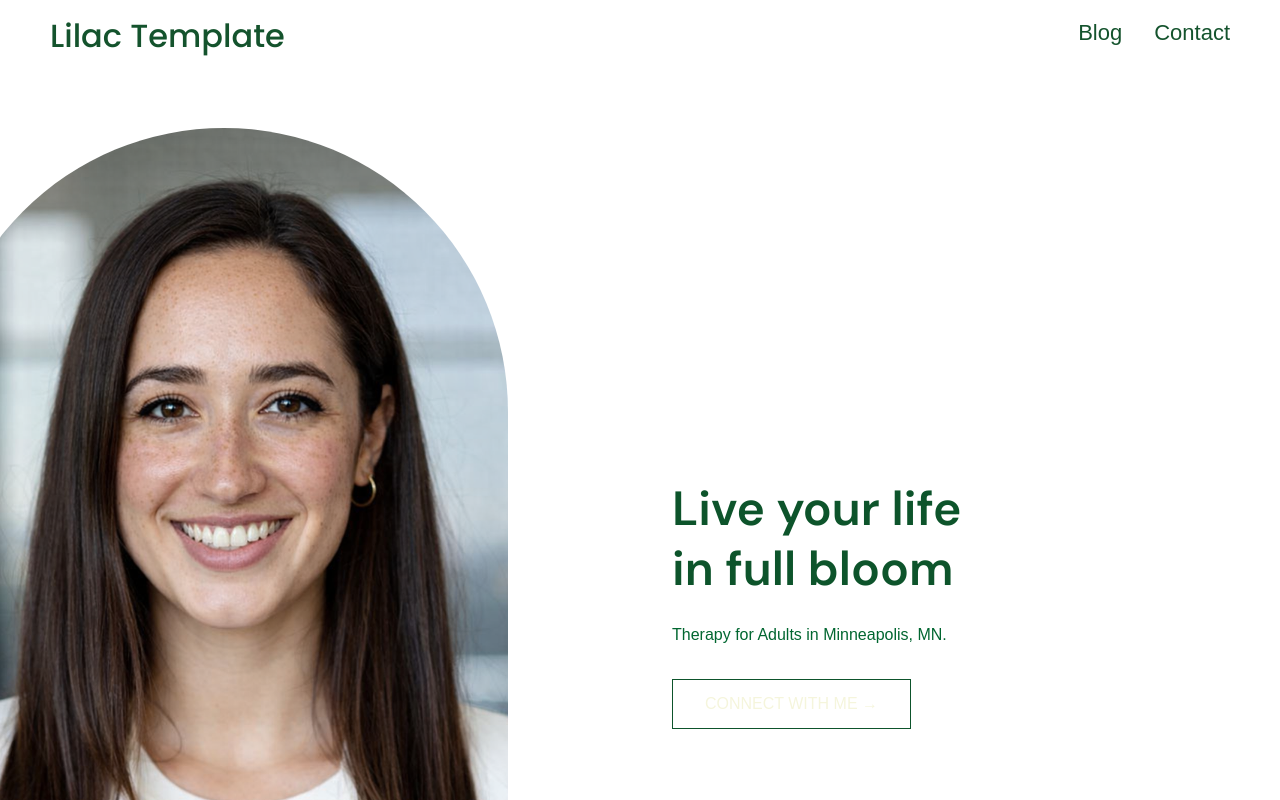
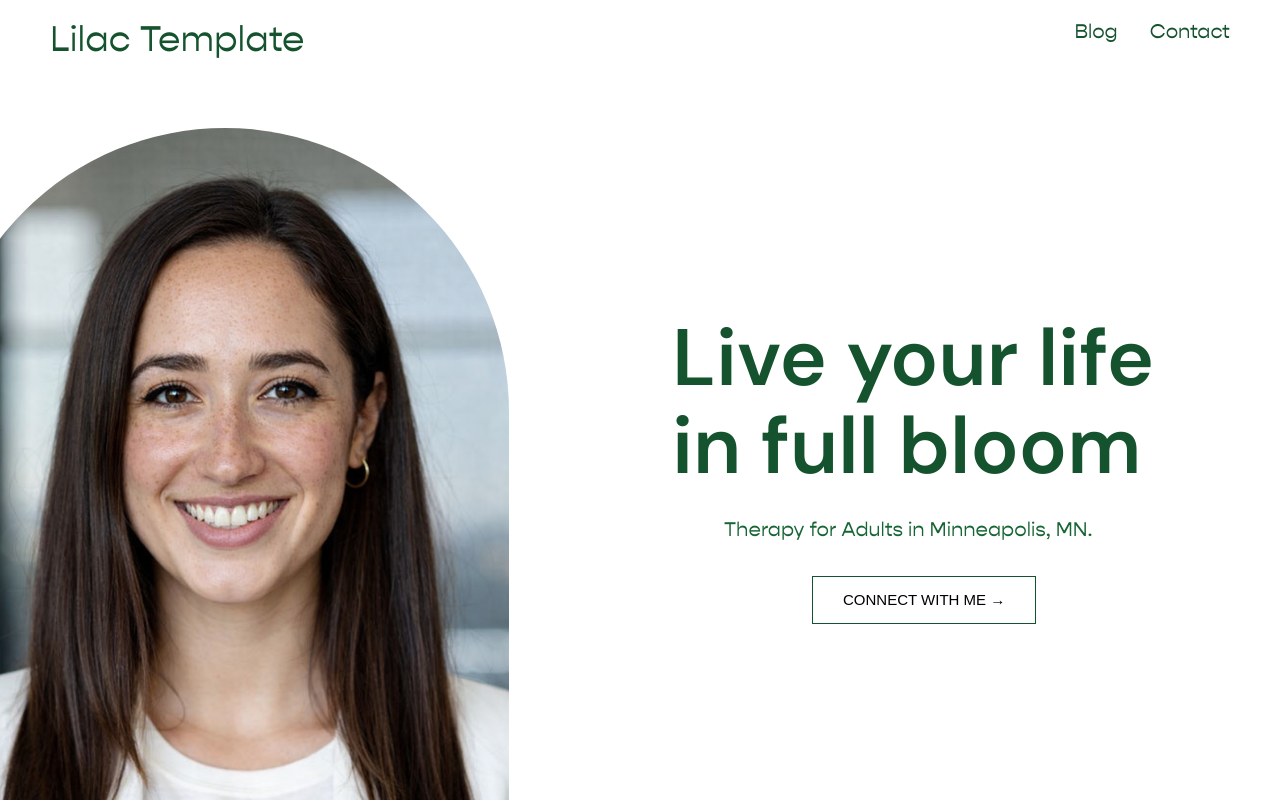
Before and after one commit to Anushaburnwal/lilac-clone, a Next.js app: page / in a window 1280 px wide. Shown: the top 800 px of the page. Built offline with nearby package versions, Linux system fonts and the light colour scheme; a web font is replaced by a local one.

Commit message:
Hero part done

```diff
--- a/app/globals.css
+++ b/app/globals.css
@@ -2,7 +2,7 @@
 
 :root {
   --background: #ffffff;
-  --foreground: beige;
+  --foreground: rgb(238, 238, 220);
 }
 
 @theme inline {
@@ -14,7 +14,7 @@
 
 @media (prefers-color-scheme: dark) {
   :root {
-    --background: #0a0a0a;
+    --background: rgb(238, 238, 220);
     --foreground: #ededed;
   }
 }
--- a/app/layout.tsx
+++ b/app/layout.tsx
@@ -2,8 +2,11 @@ import type { Metadata } from "next";
 import { Geist, Geist_Mono } from "next/font/google";
 import "./globals.css";
 
+
+
 import { Poppins } from "next/font/google";
 import { DM_Sans } from "next/font/google";
+
 
 
 const dmSans = DM_Sans({
--- /dev/null
+++ b/components/Hero.module.css
@@ -0,0 +1,99 @@
+@font-face {
+  font-family: "LilacFont";
+  src: url("/fonts/MyFont.otf") format("opentype");
+}
+
+.heroSection {
+  display: grid;
+  grid-template-columns: 1fr;
+  align-items: center; /* vertical centering */
+  height: 100vh;
+  gap: 64px;
+  max-width: 1280px;
+  min-height: 100vh;
+  margin: 0 auto;
+  padding: 80px 40px;
+  min-height: 100vh; /* ⭐ forces vertical middle */
+}
+
+.heroTextWrapper {
+  display: flex;
+  flex-direction: column;
+  transform: translateY(-100px);
+  justify-content: center; /* vertical center */
+  align-items: flex-start;
+  margin-top: -150px;
+  margin-right: -60px;
+  margin-bottom: -80px;
+  height: 100%;
+}
+
+@media (min-width: 768px) {
+  .heroSection {
+    grid-template-columns: 1fr 1fr;
+  }
+}
+
+.heroImageWrapper {
+  width: 100%;
+  max-width: 800px;
+  height: 920px;
+  overflow: hidden;
+  border-top-left-radius: 320px;
+  border-top-right-radius: 320px;
+  border-bottom-left-radius: 8px;
+  border-bottom-right-radius: 8px;
+  margin-top: -32px;
+  margin-left: -99px;
+}
+
+.heroImageWrapper img {
+  width: 100%;
+  height: 95%;
+  object-fit: cover;
+  transition: transform 0.7s ease;
+}
+
+.heroImageWrapper:hover img {
+  transform: scale(1.05);
+}
+
+.heroTitle {
+  font-size: 80px;
+  font-weight: 600;
+  color: #14532d;
+  margin-bottom: 24px;
+  font-family: "LilacFont", sans-serif;
+  line-height: 1.1;
+}
+
+.heroText {
+  color: #166534;
+  margin-bottom: 32px;
+  font-family: "LilacFont", sans-serif;
+  margin-left: 52px;
+  font-size: 20px;
+}
+
+.heroButton {
+  border: 1px solid #14532d;
+  font-size: 15px;
+  padding: 12px 24px;
+  margin-left: 140px;
+  background: transparent;
+  color: #000;
+  display: inline-flex;
+  align-items: center;
+  justify-content: center;
+  padding-left: 30px;
+  padding-right: 30px;
+  width: fit-content;
+  white-space: nowrap;
+  cursor: pointer;
+  transition: all 0.3s ease;
+}
+
+.heroButton:hover {
+  background: #14532d;
+  color: #fff;
+}
--- a/components/Hero.tsx
+++ b/components/Hero.tsx
@@ -1,4 +1,5 @@
 import { DM_Sans } from "next/font/google";
+import styles from "./Hero.module.css";
 
 const dmSans = DM_Sans({
   subsets: ["latin"],
@@ -7,30 +8,30 @@ const dmSans = DM_Sans({
 
 export default function Hero() {
   return (
-    <section className="grid md:grid-cols-2 items-center gap-16 max-w-7xl mx-auto px-10 py-20">
+    <section className={styles.heroSection}>
+
       {/* Image */}
-      <div className="w-full max-w-2xl h-[920px] overflow-hidden rounded-t-[320px] rounded-b-md group md:-ml-25 -mt-8">
-        <img
-          src="/hero.jpg"
-          alt="Hero"
-          className="w-full h-full object-cover transition duration-700 ease-out group-hover:scale-105"
-        />
+      <div className={styles.heroImageWrapper}>
+        <img src="/hero.jpg" alt="Hero" />
       </div>
 
       {/* Text */}
-      <div>
-        <h1 className={`${dmSans.className} text-5xl font-semibold text-green-900 mb-6 leading-tight`}>
+      <div className={styles.heroTextWrapper}>
+
+        <h1 className={`${styles.heroTitle} ${dmSans.className}`}>
           Live your life <br /> in full bloom
         </h1>
 
-        <p className="text-green-800 mb-8">
+        <p className={styles.heroText}>
           Therapy for Adults in Minneapolis, MN.
         </p>
 
-        <button className="border border-green-900 px-8 py-3 hover:bg-green-900 hover:text-white transition">
+        <button className={styles.heroButton}>
           CONNECT WITH ME →
         </button>
+
       </div>
+
     </section>
   );
 }
--- a/components/Navbar.module.css
+++ b/components/Navbar.module.css
@@ -1,3 +1,8 @@
+@font-face {
+  font-family: "LilacFont";
+  src: url("/fonts/MyFont.otf") format("opentype");
+}
+
 .navbar {
   position: relative;
   width: 100%;
@@ -8,13 +13,13 @@
 
 .title {
   position: absolute;
+  font-family: "LilacFont", sans-serif;
   top: 12px;
   left: 50px;
 
-  font-size: 32px;
-  font-weight: 500;
+  font-size: 36px;
+  font-weight: 580;
   color: #14532d;
-  font-family: 'Poppins', sans-serif;
 }
 
 /* RIGHT CORNER LINKS */
@@ -23,8 +28,8 @@
   position: absolute;
   top: 16px;
   right: 50px;
-
-  font-size: 22px;
+  font-family: "LilacFont", sans-serif;
+  font-size: 20px;
   color: #14532d;
 }
 
```
Also changed, not shown: public/fonts/MyFont.otf (added).
